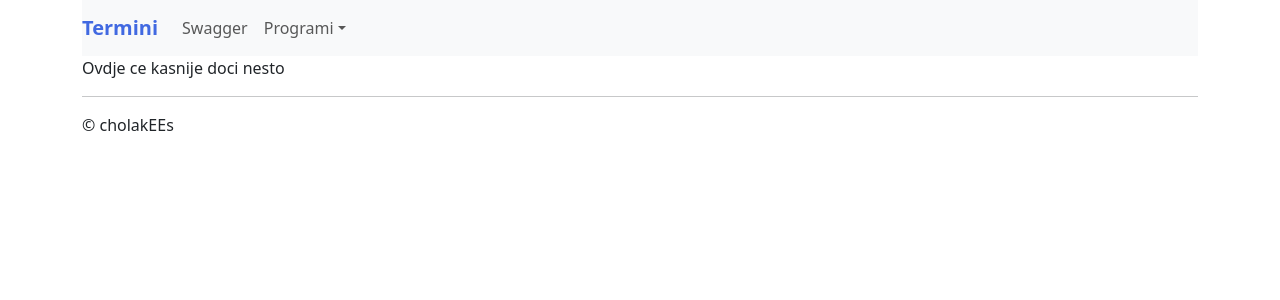
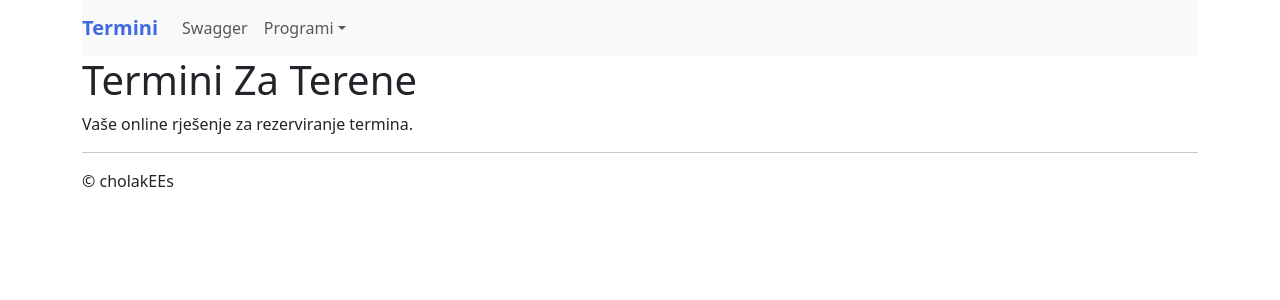
Before and after one commit to HrvojeBicanic/TerminiZaTerene, a React (Vite) app in the folder Frontend/: page / in a window 1280 px wide. Shown: the top 300 px of the page. Built offline with nearby package versions, Linux system fonts and the light colour scheme.

Commit message:
Uređivanje pocetne stranice

```diff
--- a/Frontend/src/pages/Pocetna.jsx
+++ b/Frontend/src/pages/Pocetna.jsx
@@ -1,11 +1,13 @@
+import React from 'react';
+import { Link } from 'react-router-dom';
 
+const Pocetna = () => {
+  return (
+    <div className="pocetna-stranica">
+      <h1>Termini Za Terene</h1>
+      <p>Vaše online rješenje za rezerviranje termina.</p>
+    </div>
+  );
+};
 
-export default function Pocetna() {
-    return(
-    <>
-    Ovdje ce kasnije doci nesto
-
-    </>
-
-    )
-}
+export default Pocetna;
```
